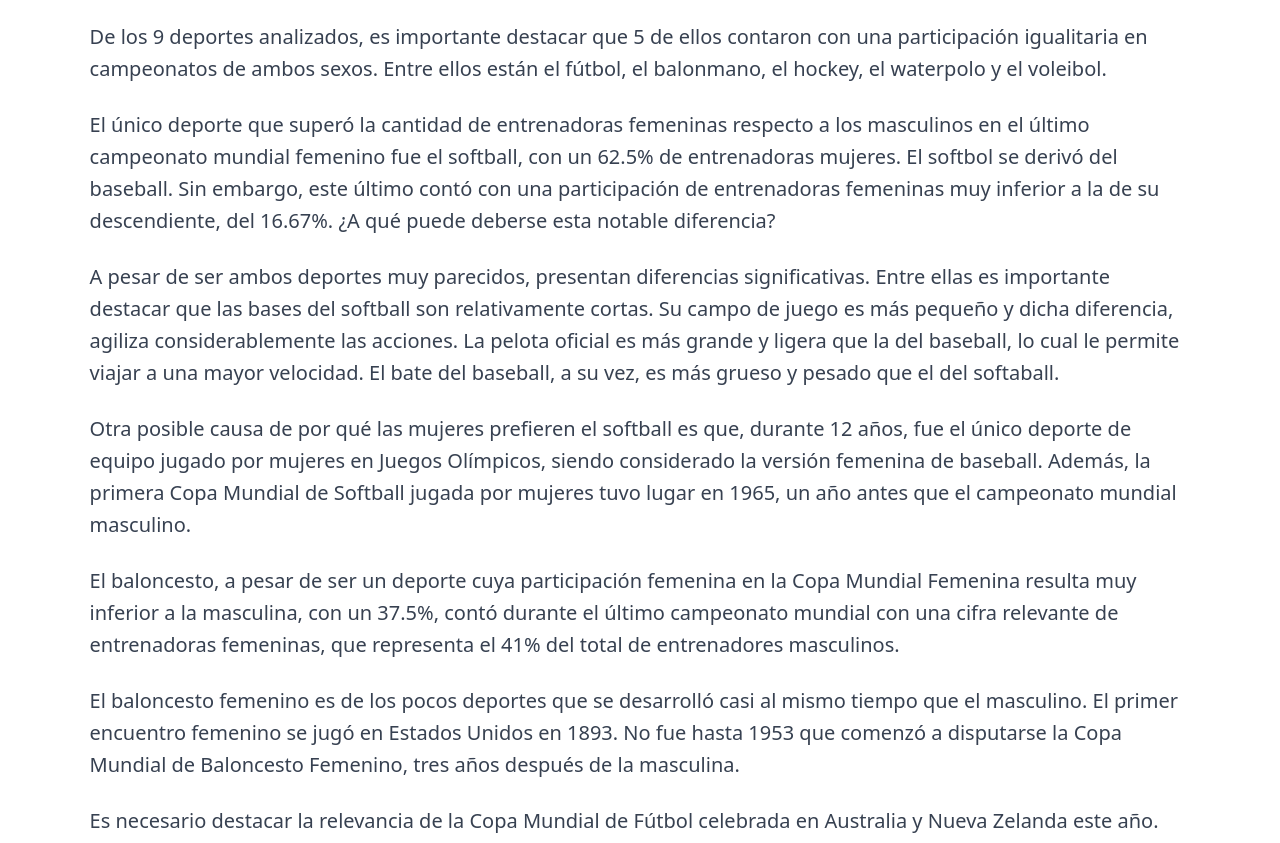
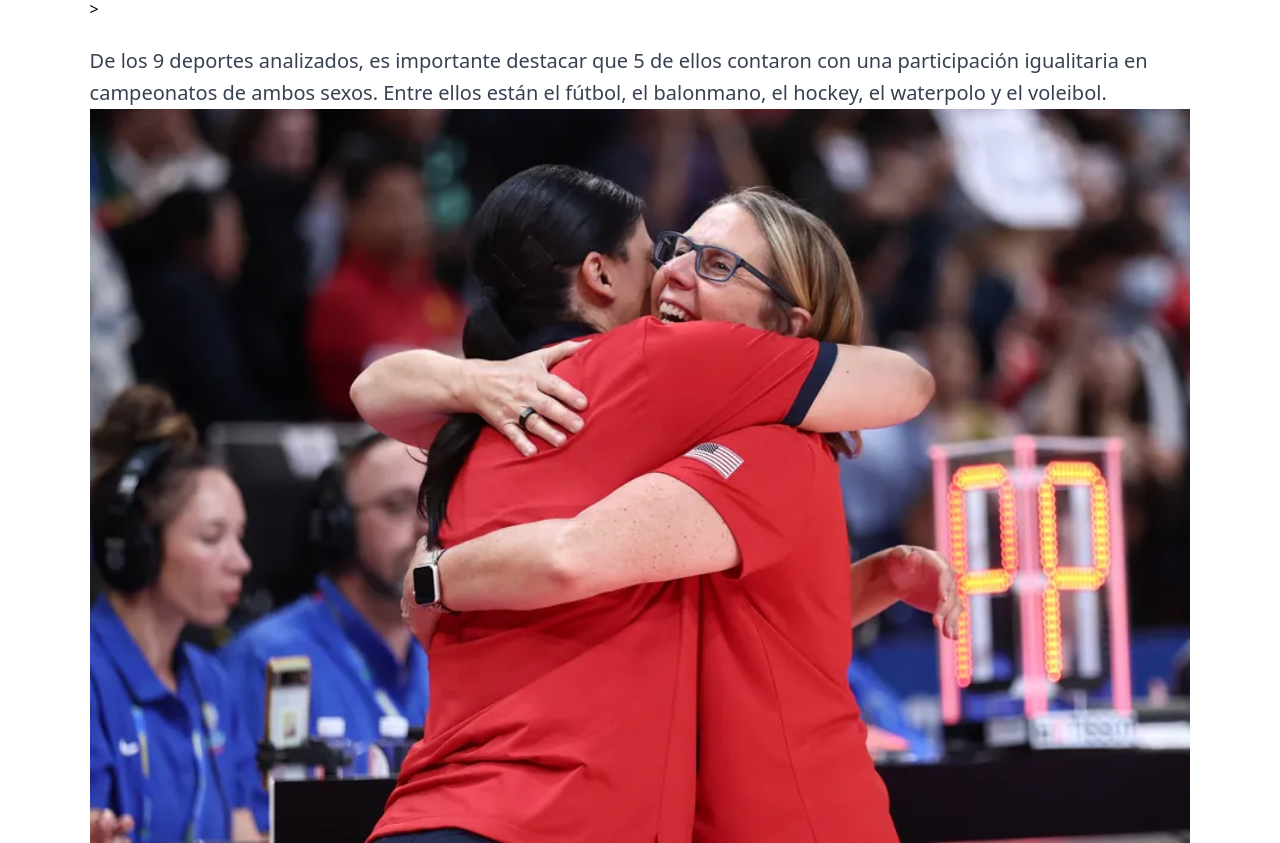
Before and after one commit to SherlynBallestero/sexo-de-los-dt-en-deportes-colectivos, a website with bundled scripts: page index.html in a window 1280 px wide. Shown: the part 2419-3262 px from the top of the page. Built offline with nearby package versions, Linux system fonts and the light colour scheme.

Commit message:
adding some comments

```diff
--- a/index.html
+++ b/index.html
@@ -73,17 +73,21 @@
     </div>
 
     <div id="sports-generalizing" class="pl-[7%] pr-[7%]">
+      <!-- Este texto esta muy largo, podemos hacerlo mas interesante poniendo imagenes en el medio-->
       <h3 class="mt-2 text-3xl font-bold tracking-tight text-gray-900 sm:text-4xl mb-8"> Entrenadoras en Diferentes Deportes </h3>
       <div id="content">
+        <!-- Una forma de poner las imagenes pudiese ser dividir el contenido en columnas de modo que el texto quede al lado de las imagenes -->
         <div class="columns-2">
           <p class="mt-6 text-xl leading-8 text-gray-700">
             En los últimos campeonatos mundiales efectuados, varios deportes han igualado el número de países participantes en campeonatos femeninos a los participantes en campeonatos masculinos.
           </p>
           <img src="./img/FC-02.webp" class="w-full">
         </div>
+        <!-- Otra formas pudiese ser simplemente intercalar imagenes con texto -->>
         <p class="mt-6 text-xl leading-8 text-gray-700">
           De los 9 deportes analizados, es importante destacar que 5 de ellos contaron con una participación igualitaria en campeonatos de ambos sexos.  Entre ellos están el fútbol, el balonmano, el hockey, el waterpolo y el voleibol.
         </p>
+        <img src="./img/FC-07.webp" class="w-full">
         <p class="mt-6 text-xl leading-8 text-gray-700">
           El único deporte que superó la cantidad de entrenadoras femeninas respecto a los masculinos en el último campeonato mundial femenino fue el softball, con un 62.5% de entrenadoras mujeres.  El softbol se derivó del baseball. Sin embargo, este último contó con una participación de entrenadoras femeninas muy inferior a la de su descendiente, del 16.67%. ¿A qué puede deberse esta notable diferencia?
         </p>
```
